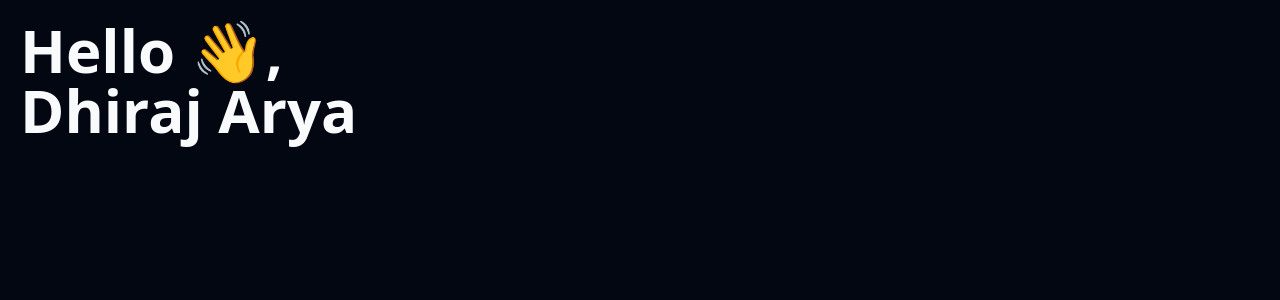
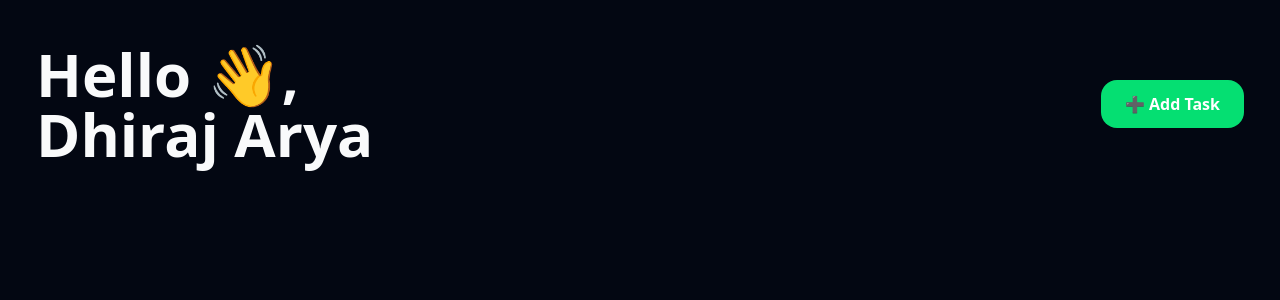
Before and after one commit to dhirajaryaa/Task-Manger, a React (Vite) app in the folder client/: page / in a window 1280 px wide. Shown: the top 300 px of the page. Built offline with nearby package versions, Linux system fonts and the light colour scheme.

Commit message:
feat: create header component

```diff
--- a/client/src/App.jsx
+++ b/client/src/App.jsx
@@ -1,12 +1,12 @@
 import React from "react";
+import Header from "./components/Header";
 
 function App() {
   return (
     <main className="bg-gray-950 w-full h-screen text-gray-50">
       <div className="container mx-auto p-5">
-        <h1 className="md:text-6xl sm:text-4xl text-2l font-bold capitalize ">
-          Hello 👋, <span className="block">Dhiraj Arya</span>
-        </h1>
+
+        <Header />
       </div>
     </main>
   );
--- /dev/null
+++ b/client/src/components/Header.jsx
@@ -0,0 +1,15 @@
+
+function Header() {
+  return (
+    <header className="w-full py-6 px-4 flex items-center justify-between">
+      <h1 className="md:text-6xl sm:text-4xl text-2l font-bold capitalize ">
+        Hello 👋, <span className="block">Dhiraj Arya</span>
+      </h1>
+      <button className="bg-green-400 hover:bg-green-500 ease-in-out duration-250 py-3 px-6 font-semibold rounded-2xl text-white">
+        ➕ Add Task
+      </button>
+    </header>
+  );
+}
+
+export default Header;
```
